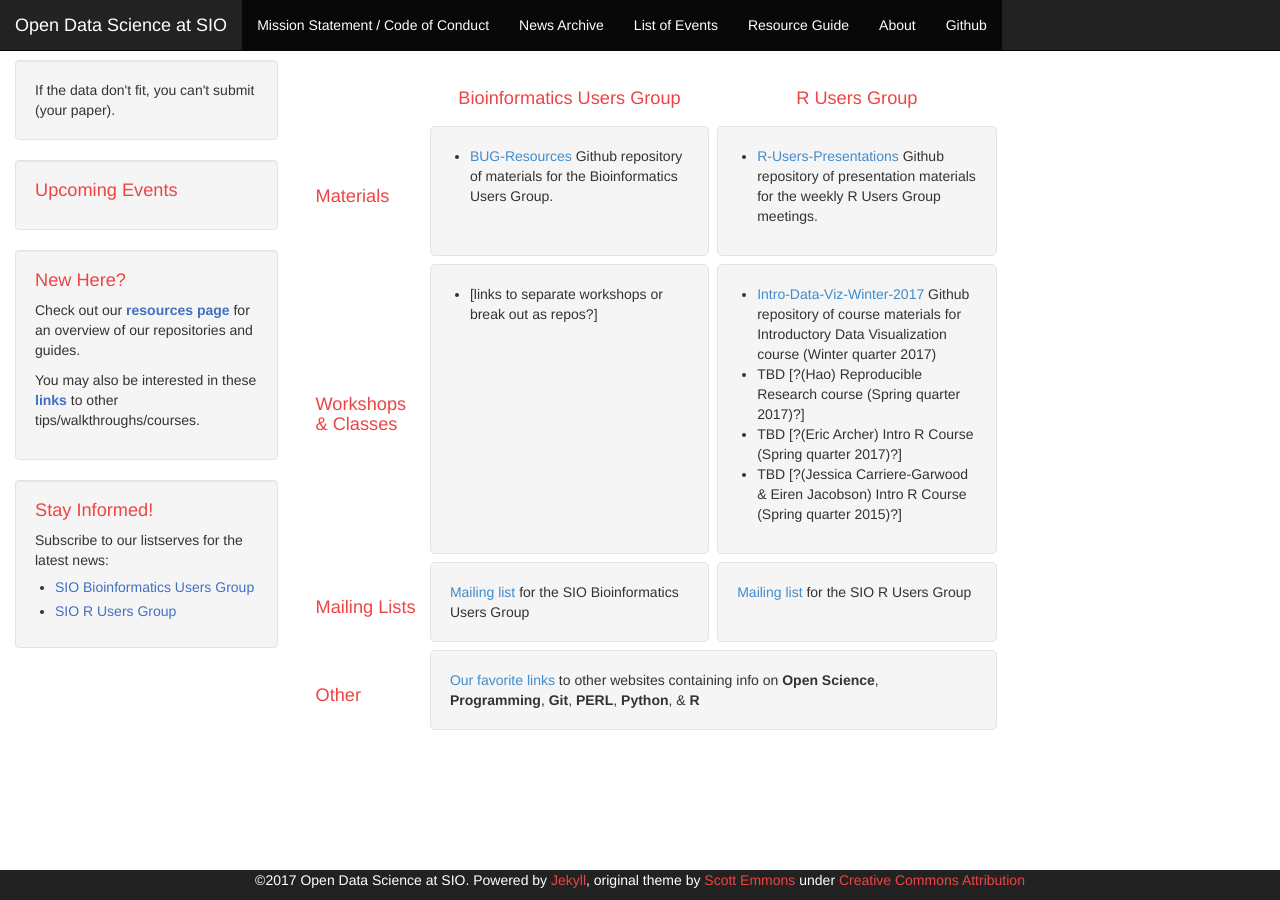
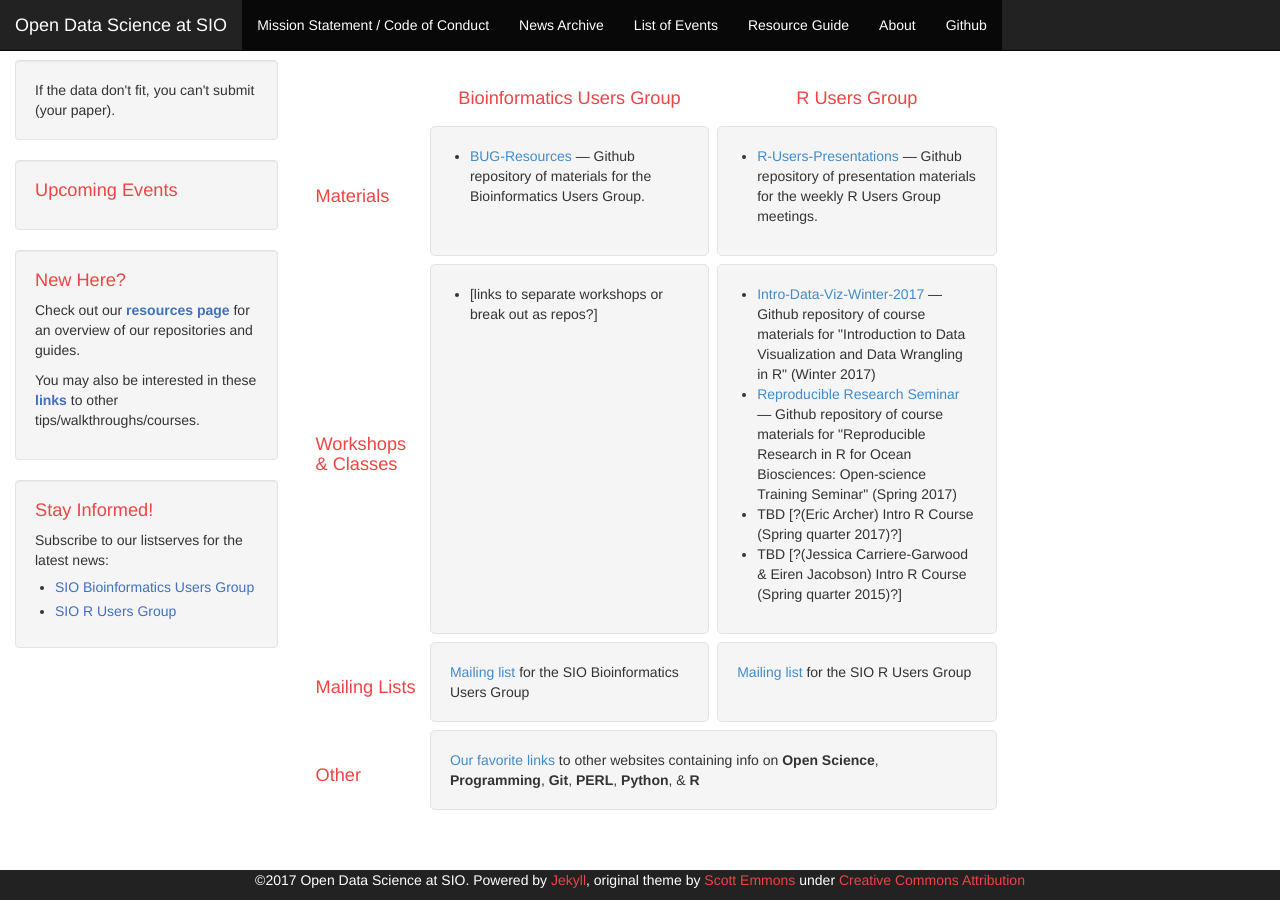
Before and after one commit to Open-Data-Science-at-SIO/Open-Data-Science-at-SIO.github.io, a Jekyll site: the page built from resources.html, in a window 1280 px wide. Built offline with Jekyll 4.4.1, drawn with Linux system fonts in a browser that asks for light colours.

Commit message:
link to repo and further tweaks

```diff
--- a/resources.html
+++ b/resources.html
@@ -12,12 +12,12 @@ layout: default
 <td style="vertical-align: middle;"><div><h1>Materials</h1></div></td>
 <td class="fillcell">
 <ul style="padding-left:20px">
-<li><a href="https://github.com/Open-Data-Science-at-SIO/BUG-Resources">BUG-Resources</a> Github repository of materials for the Bioinformatics Users Group.</li>
+<li><a href="https://github.com/Open-Data-Science-at-SIO/BUG-Resources">BUG-Resources</a> &mdash; Github repository of materials for the Bioinformatics Users Group.</li>
 </ul>
 </td>
 <td class="fillcell">
 <ul style="padding-left:20px">
-<li><a href="https://github.com/Open-Data-Science-at-SIO/R-Users-Presentations">R-Users-Presentations</a> Github repository of presentation materials for the weekly R Users Group meetings.</li>
+<li><a href="https://github.com/Open-Data-Science-at-SIO/R-Users-Presentations">R-Users-Presentations</a> &mdash; Github repository of presentation materials for the weekly R Users Group meetings.</li>
 </ul>
 </td>
 </tr>
@@ -30,8 +30,8 @@ layout: default
 </td>
 <td class="fillcell">
 <ul style="padding-left:20px">
-<li><a href="https://github.com/Open-Data-Science-at-SIO/Intro-Data-Viz-Winter-2017">Intro-Data-Viz-Winter-2017</a> Github repository of course materials for Introductory Data Visualization course (Winter quarter 2017)</li>
-<li>TBD [?(Hao) Reproducible Research course (Spring quarter 2017)?]</li>
+<li><a href="https://github.com/Open-Data-Science-at-SIO/Intro-Data-Viz-Winter-2017">Intro-Data-Viz-Winter-2017</a> &mdash; Github repository of course materials for "Introduction to Data Visualization and Data Wrangling in R" (Winter 2017)</li>
+<li><a href="https://github.com/Open-Data-Science-at-SIO/RRROBOTS">Reproducible Research Seminar </a> &mdash; Github repository of course materials for "Reproducible Research in R for Ocean Biosciences: Open-science Training Seminar" (Spring 2017)</li>
 <li>TBD [?(Eric Archer) Intro R Course (Spring quarter 2017)?]</li>
 <li>TBD [?(Jessica Carriere-Garwood & Eiren Jacobson) Intro R Course (Spring quarter 2015)?]</li>
 </ul>
```
